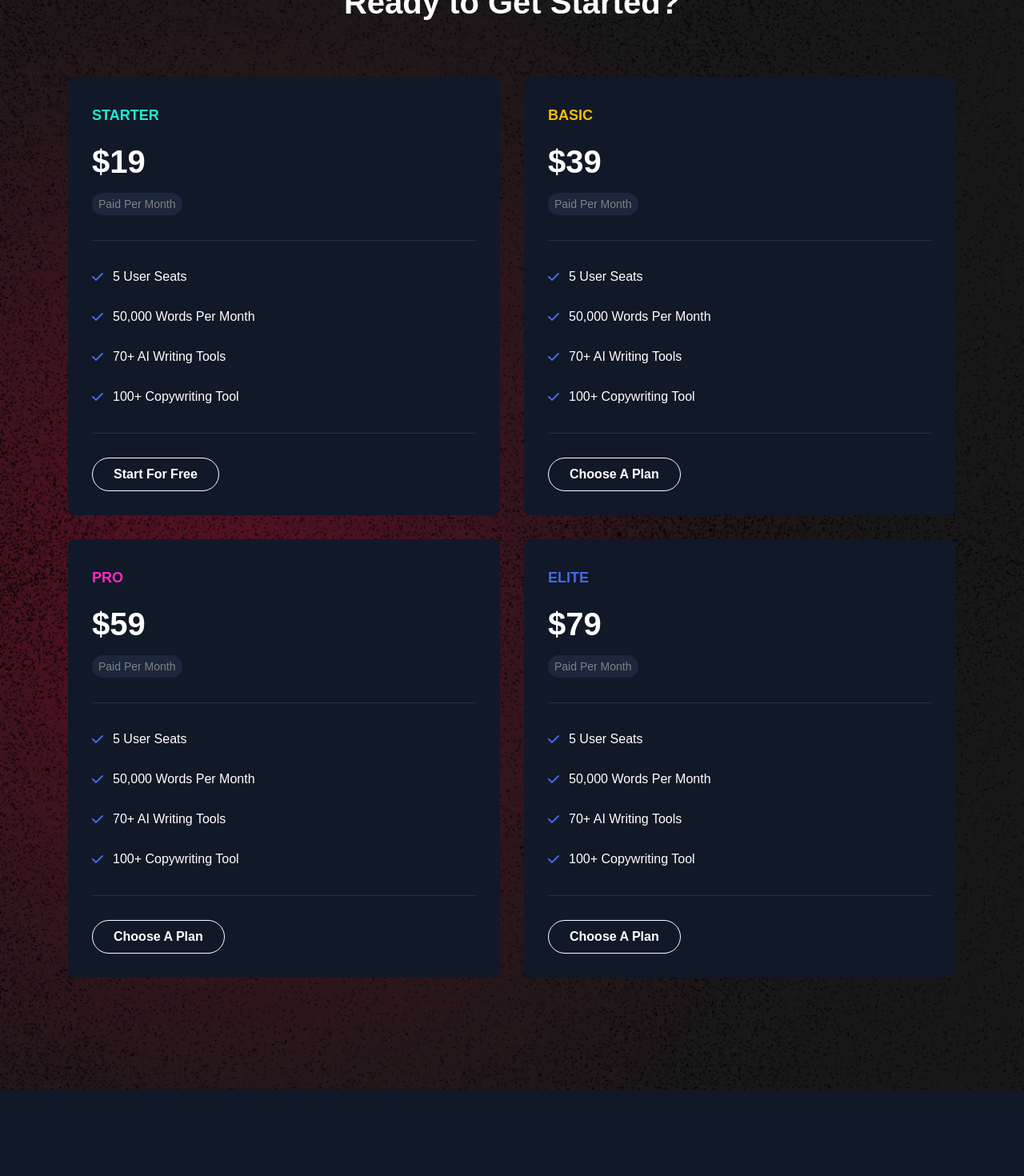
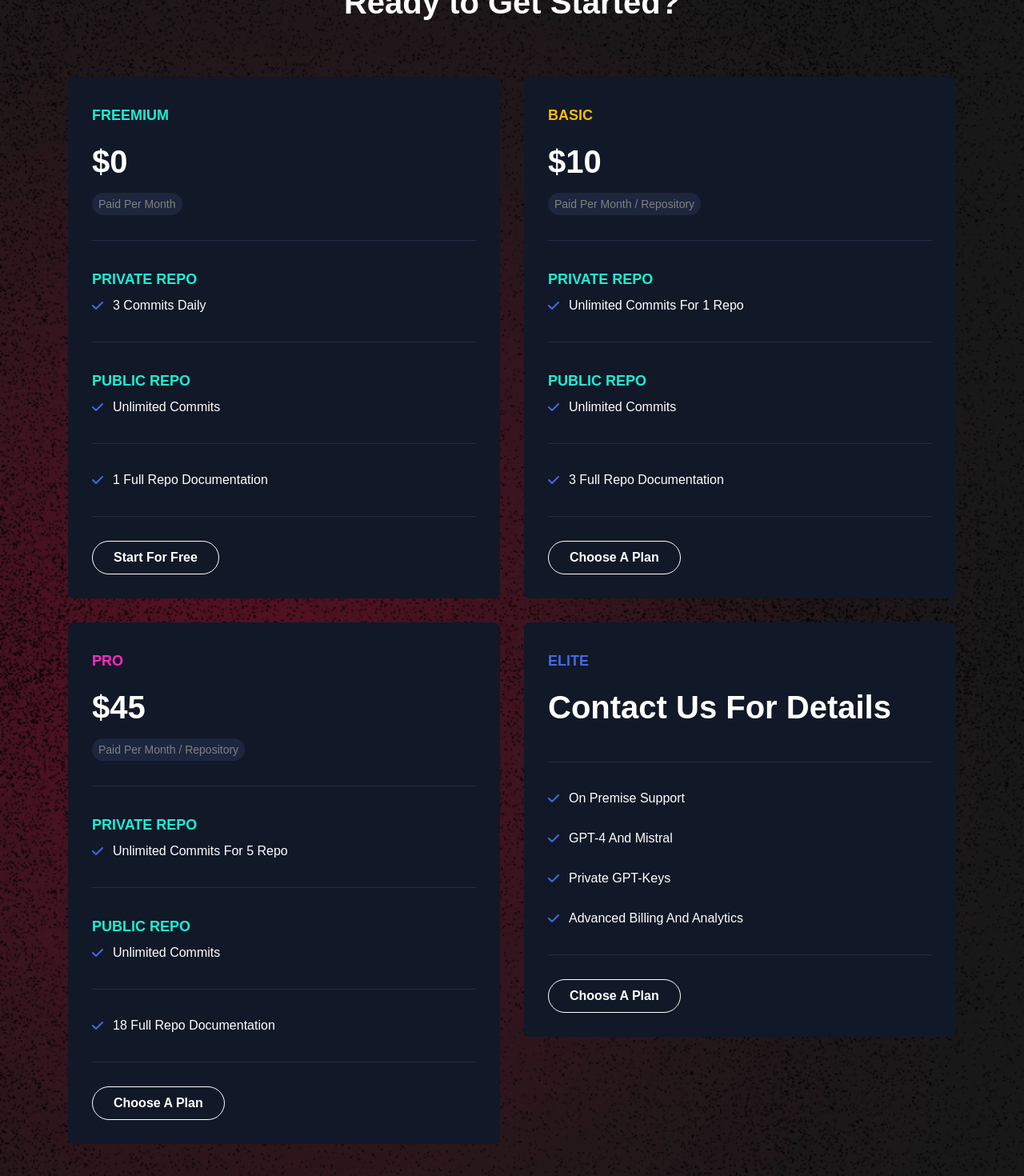
Before and after one commit to SingularityX-ai/penify-landing-page, a Next.js app: page / in a window 1280 px wide. Shown: the part 2600-4070 px from the top of the page at 80% size. Built offline with nearby package versions, Linux system fonts and the light colour scheme.

Commit message:
pricing added

```diff
--- a/src/components/container/pricing/PricingOne.tsx
+++ b/src/components/container/pricing/PricingOne.tsx
@@ -23,33 +23,35 @@ const PricingOne = forwardRef<HTMLDivElement>(function (_, ref) {
               data-aos="fade-up"
               data-aos-duration="400"
             >
-              <h5 className="h5">Starter</h5>
+              <h5 className="h5">Freemium</h5>
               <div className="meta">
                 <div className="content">
-                  <h2 className="h2 title">$19</h2>
+                  <h2 className="h2 title">$0</h2>
                   <p>paid per month</p>
                 </div>
               </div>
               <hr />
+              <h5 className="h5 title">Private Repo</h5>
               <ul>
                 <li>
-                  <i className="fa-solid fa-check"></i>5 User seats
-                </li>
-                <li>
-                  <i className="fa-solid fa-check"></i>
-                  50,000 words per month
-                </li>
-                <li>
-                  <i className="fa-solid fa-check"></i>
-                  70+ AI writing tools
-                </li>
-                <li>
-                  <i className="fa-solid fa-check"></i>
-                  100+ Copywriting tool
+                  <i className="fa-solid fa-check"></i>3 Commits Daily
                 </li>
               </ul>
               <hr />
-              <Link href="/register" className="btn btn--septenary">
+              <h5 className="h5 title">Public Repo</h5>
+              <ul>
+                <li>
+                  <i className="fa-solid fa-check"></i>Unlimited Commits
+                </li>
+              </ul>
+              <hr />
+              <ul>
+                <li>
+                  <i className="fa-solid fa-check"></i>1 Full Repo Documentation
+                </li>
+              </ul>
+              <hr />
+              <Link href="https://dashboard.snorkell.ai/auth/sign-up" target="_blank" className="btn btn--septenary">
                 Start for free
               </Link>
             </div>
@@ -64,30 +66,35 @@ const PricingOne = forwardRef<HTMLDivElement>(function (_, ref) {
               <h5 className="h5 yel">Basic</h5>
               <div className="meta">
                 <div className="content">
-                  <h2 className="h2 title">$39</h2>
-                  <p>paid per month</p>
+                  <h2 className="h2 title">$10</h2>
+                  <p>paid per month / repository</p>
                 </div>
               </div>
               <hr />
+              <h5 className="h5 title">Private Repo</h5>
               <ul>
                 <li>
-                  <i className="fa-solid fa-check"></i>5 User seats
+                  <i className="fa-solid fa-check"></i>Unlimited Commits for 1 Repo
                 </li>
+                {/* <li>
+                  <i className="fa-solid fa-check"></i>1 Full Repo
+                </li> */}
+              </ul>
+              <hr />
+              <h5 className="h5 title">Public Repo</h5>
+              <ul>
                 <li>
-                  <i className="fa-solid fa-check"></i>
-                  50,000 words per month
-                </li>
-                <li>
-                  <i className="fa-solid fa-check"></i>
-                  70+ AI writing tools
-                </li>
-                <li>
-                  <i className="fa-solid fa-check"></i>
-                  100+ Copywriting tool
+                  <i className="fa-solid fa-check"></i>Unlimited Commits
                 </li>
               </ul>
               <hr />
-              <Link href="/register" className="btn btn--septenary">
+              <ul>
+                <li>
+                  <i className="fa-solid fa-check"></i>3 Full Repo Documentation
+                </li>
+              </ul>
+              <hr />
+              <Link href="https://dashboard.snorkell.ai/auth/sign-up" target="_blank" className="btn btn--septenary">
                 choose a plan
               </Link>
             </div>
@@ -102,30 +109,35 @@ const PricingOne = forwardRef<HTMLDivElement>(function (_, ref) {
               <h5 className="h5 pri">Pro</h5>
               <div className="meta">
                 <div className="content">
-                  <h2 className="h2 title">$59</h2>
-                  <p>paid per month</p>
+                  <h2 className="h2 title">$45</h2>
+                  <p>paid per month / Repository</p>
                 </div>
               </div>
               <hr />
+              <h5 className="h5 title">Private Repo</h5>
               <ul>
                 <li>
-                  <i className="fa-solid fa-check"></i>5 User seats
+                  <i className="fa-solid fa-check"></i>Unlimited Commits for 5 Repo
                 </li>
+                {/* <li>
+                  <i className="fa-solid fa-check"></i>1 Full Repo
+                </li> */}
+              </ul>
+              <hr />
+              <h5 className="h5 title">Public Repo</h5>
+              <ul>
                 <li>
-                  <i className="fa-solid fa-check"></i>
-                  50,000 words per month
-                </li>
-                <li>
-                  <i className="fa-solid fa-check"></i>
-                  70+ AI writing tools
-                </li>
-                <li>
-                  <i className="fa-solid fa-check"></i>
-                  100+ Copywriting tool
+                  <i className="fa-solid fa-check"></i>Unlimited Commits
                 </li>
               </ul>
               <hr />
-              <Link href="/register" className="btn btn--septenary">
+              <ul>
+                <li>
+                  <i className="fa-solid fa-check"></i>18 Full Repo Documentation
+                </li>
+              </ul>
+              <hr />
+              <Link href="https://dashboard.snorkell.ai/auth/sign-up" target="_blank" className="btn btn--septenary">
                 choose a plan
               </Link>
             </div>
@@ -140,30 +152,29 @@ const PricingOne = forwardRef<HTMLDivElement>(function (_, ref) {
               <h5 className="h5 tri">Elite</h5>
               <div className="meta">
                 <div className="content">
-                  <h2 className="h2 title">$79</h2>
-                  <p>paid per month</p>
+                  <h2 className="h2 title">Contact Us For Details</h2>
                 </div>
               </div>
               <hr />
               <ul>
                 <li>
-                  <i className="fa-solid fa-check"></i>5 User seats
+                  <i className="fa-solid fa-check"></i>On Premise Support
                 </li>
                 <li>
                   <i className="fa-solid fa-check"></i>
-                  50,000 words per month
+                  GPT-4 and Mistral
                 </li>
                 <li>
                   <i className="fa-solid fa-check"></i>
-                  70+ AI writing tools
+                  Private GPT-Keys
                 </li>
                 <li>
                   <i className="fa-solid fa-check"></i>
-                  100+ Copywriting tool
+                  Advanced Billing and Analytics
                 </li>
               </ul>
               <hr />
-              <Link href="/register" className="btn btn--septenary">
+              <Link href="https://dashboard.snorkell.ai/auth/sign-up" target="_blank" className="btn btn--septenary">
                 choose a plan
               </Link>
             </div>
```
